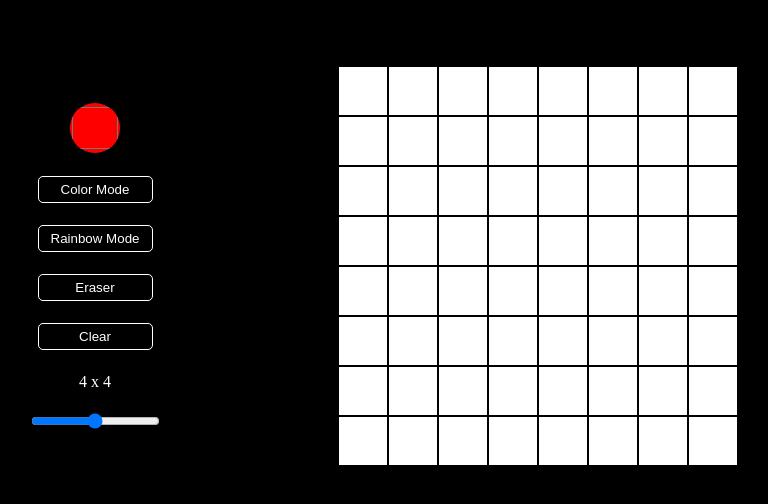
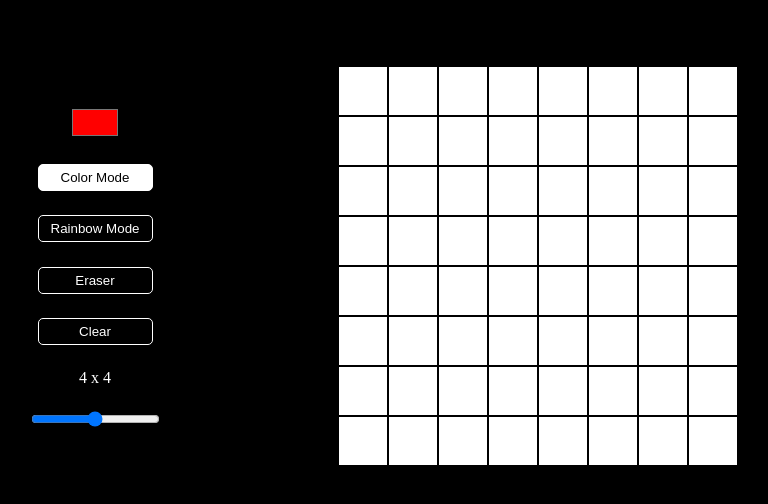
Before and after one commit to MarioMilosevic/Etch-A-Sketch, a website built with Vite: page index.html in a window 1280 px wide. Both pictures are taken after a click on the button "Color Mode". Shown: the part 134-638 px from the top of the page, without its empty margins (286-1054 px from the left). Built offline with nearby package versions, Linux system fonts and the light colour scheme.

Commit message:
Add class for selected button

```diff
--- a/index.html
+++ b/index.html
@@ -10,7 +10,7 @@
     <header>ETCH A <span>SKETCH</span></header>
     <div class="main">
       <div class="controler">
-        <input type="color" value="#ff0000" id="circleBtn" class="circleBtn" />
+        <input type="color" value="#ff0000" id="colorBtn" class="colorBtn" />
         <button id="colorModeBtn" class="btn" >Color Mode</button>
         <button id="rainbowModeBtn" class="btn">Rainbow Mode</button>
         <button id="eraserBtn" class="btn eraserBtn">Eraser</button>
--- a/main.js
+++ b/main.js
@@ -1,14 +1,15 @@
 "use strict";
 import { displayGrid } from "./helpers";
 const app = document.querySelector("#app");
-const circleBtn = document.querySelector("#circleBtn");
+const colorBtn = document.querySelector("#colorBtn");
 const colorModeBtn = document.querySelector("#colorModeBtn");
 const rainbowModeBtn = document.querySelector("#rainbowModeBtn");
 const eraserBtn = document.querySelector("#eraserBtn");
 const clearBtn = document.querySelector("#clearBtn");
 const numberRange = document.querySelector(".numberRange");
 
-const buttons = [circleBtn, colorModeBtn, rainbowModeBtn, eraserBtn, clearBtn];
+const textButtons = [colorModeBtn, rainbowModeBtn, eraserBtn, clearBtn];
+const buttons = [colorBtn, ...textButtons];
 
 buttons.forEach((button) => {
   button.addEventListener("mouseover", function () {
@@ -22,4 +23,20 @@ buttons.forEach((button) =>
   })
 );
 
+function toggleClass(clickedButton) {
+  textButtons.forEach((btn) => {
+    if (btn.id === clickedButton) {
+      btn.classList.add("selected");
+    } else {
+      btn.classList.remove("selected");
+    }
+  });
+}
+
+textButtons.forEach((txtBtn) => {
+  txtBtn.addEventListener('click', function(){
+    toggleClass(txtBtn.id)
+  })
+});
+
 displayGrid(app, 8);
--- a/style.css
+++ b/style.css
@@ -62,19 +62,14 @@ header span {
   padding: 5px;
 }
 
-.circleBtn {
+.colorBtn {
   border: none;
   cursor: pointer;
-  border-radius: 50%;
-  background-color: red;
+  border-radius: 10%;
+  background-color: black;
   width: 50px;
-  height: 50px;
-  overflow: hidden;
-  /* align-self: center;
-  background-color: red;
-  width: 75px;
-  height: 75px;
-  border-radius: 50px; */
+  height: 35px;
+
 }
 
 .numberRange {
```
